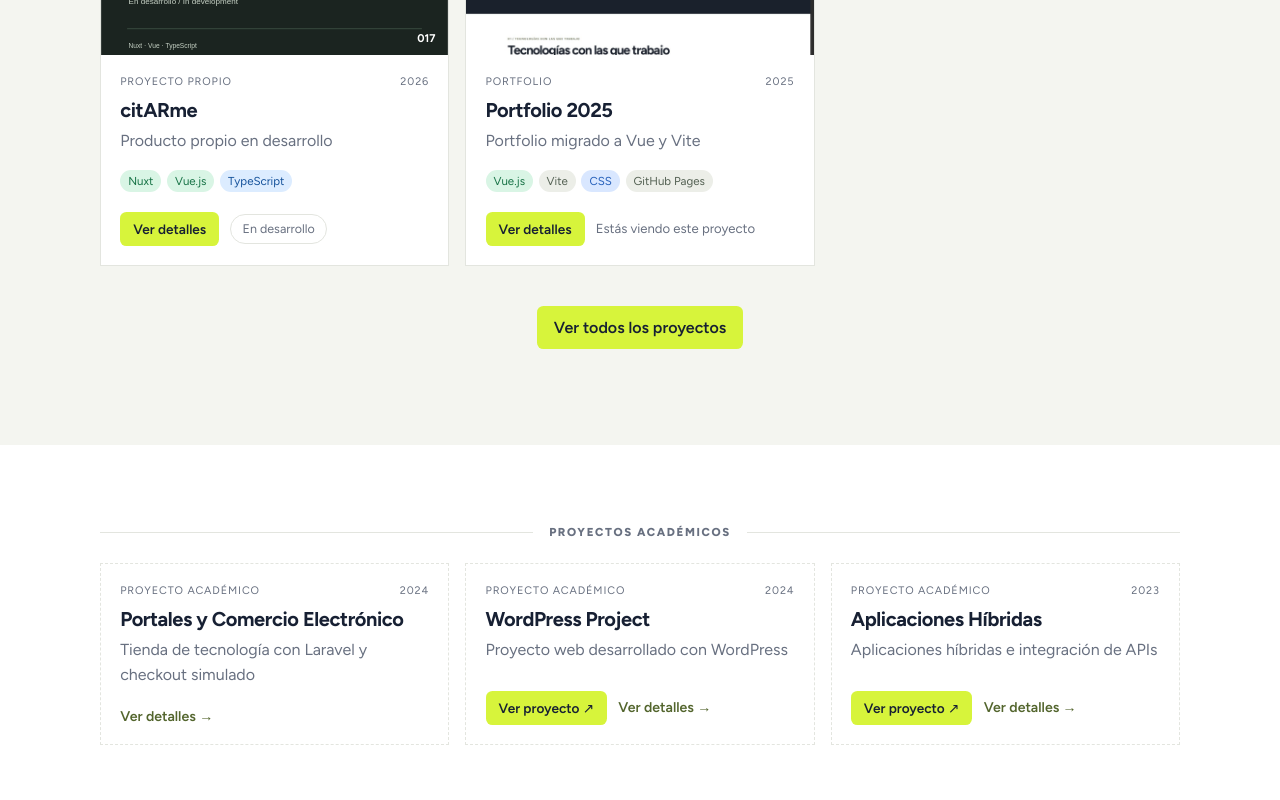
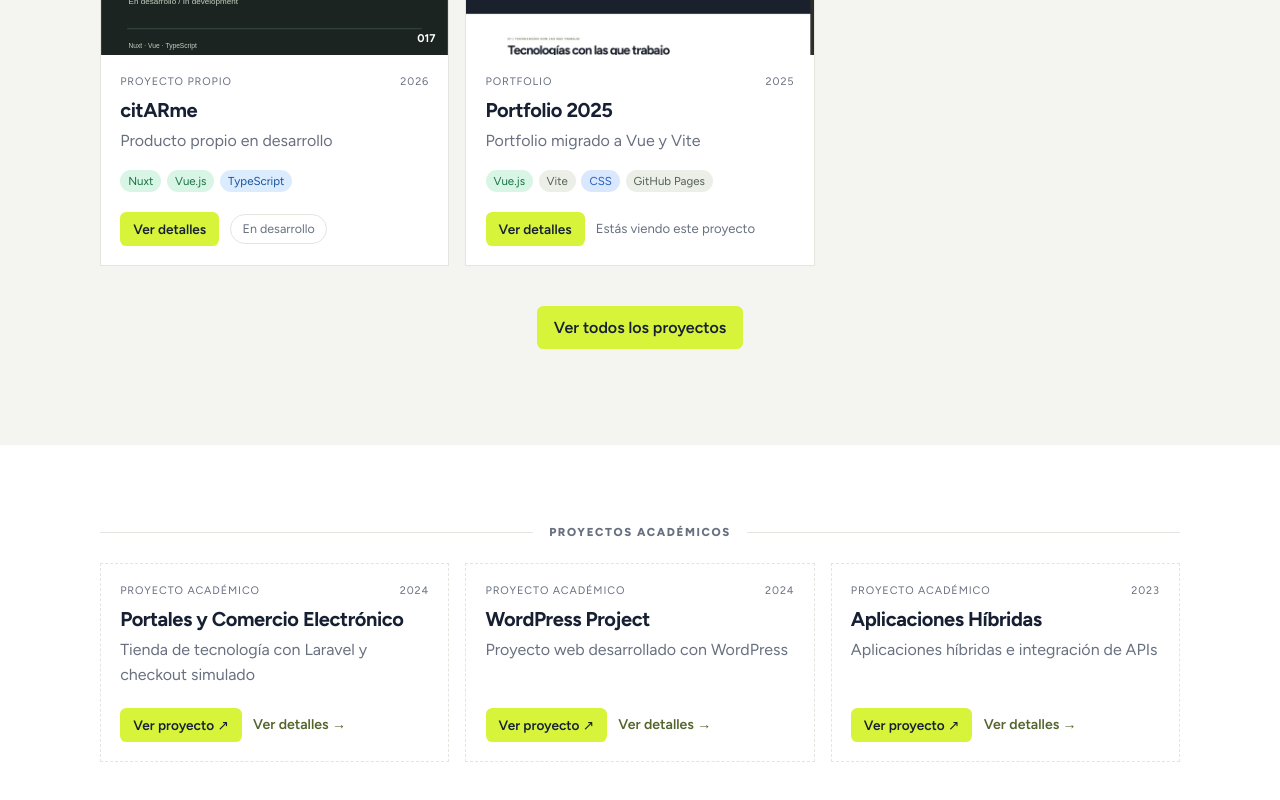
Before and after one commit to Pedro-2577/portfolio-2025, a Vue app: page / in a window 1280 px wide. Shown: the part 1994-2794 px from the top of the page. Built offline with nearby package versions, Linux system fonts and the light colour scheme.

Commit message:
Link verified Laravel academic demo on Render Free

```diff
--- a/src/data.js
+++ b/src/data.js
@@ -97,7 +97,7 @@ export const projects = [
     shortDescription: 'Tienda de tecnología con Laravel y checkout simulado',
     image: './project-placeholder.svg',
     github: null,
-    live: null,
+    live: 'https://techstore-academic-demo.onrender.com/',
     featured: false,
     private: true,
     category: 'Proyecto académico',
```
